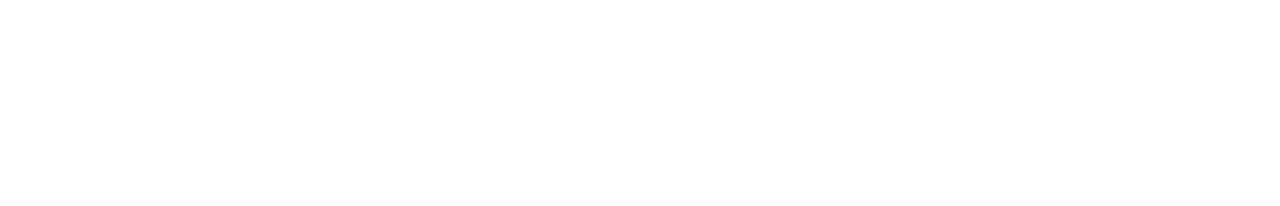
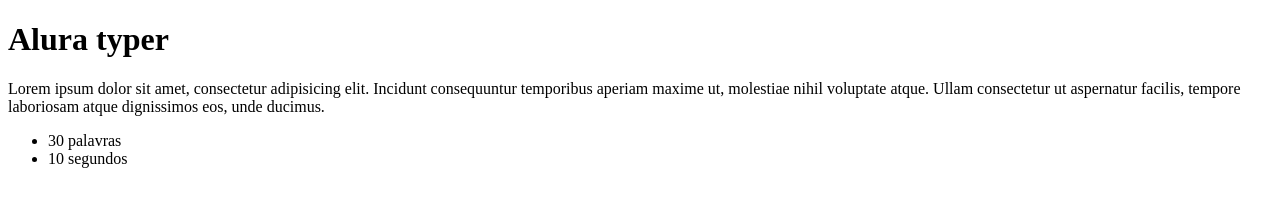
Before and after one commit to lucianoBaraunaLabs/curso-alura-jquery-domine, a plain HTML site: page alura-typer/public/principal.html in a window 1280 px wide. Drawn offline with Linux system fonts and the light colour scheme.

Commit message:
Começando o projeto incluindo libs

```diff
--- a/alura-typer/public/principal.html
+++ b/alura-typer/public/principal.html
@@ -5,6 +5,13 @@
     <title>Alura Typer</title>
 </head>
 <body>
-    <!-- Seja bem vindo ao curso de jQuery :) -->
+  <h1>Alura typer</h1>
+  <p class="frase">Lorem ipsum dolor sit amet, consectetur adipisicing elit. Incidunt consequuntur temporibus aperiam maxime ut, molestiae nihil voluptate atque. Ullam consectetur ut aspernatur facilis, tempore laboriosam atque dignissimos eos, unde ducimus.</p>
+  <ul class="informacoes">
+    <li>30 palavras</li>
+    <li>10 segundos</li>
+  </ul>
+  <script src="js/jquery.js"></script>
+  <script src="js/main.js"></script>
 </body>
 </html>
```
